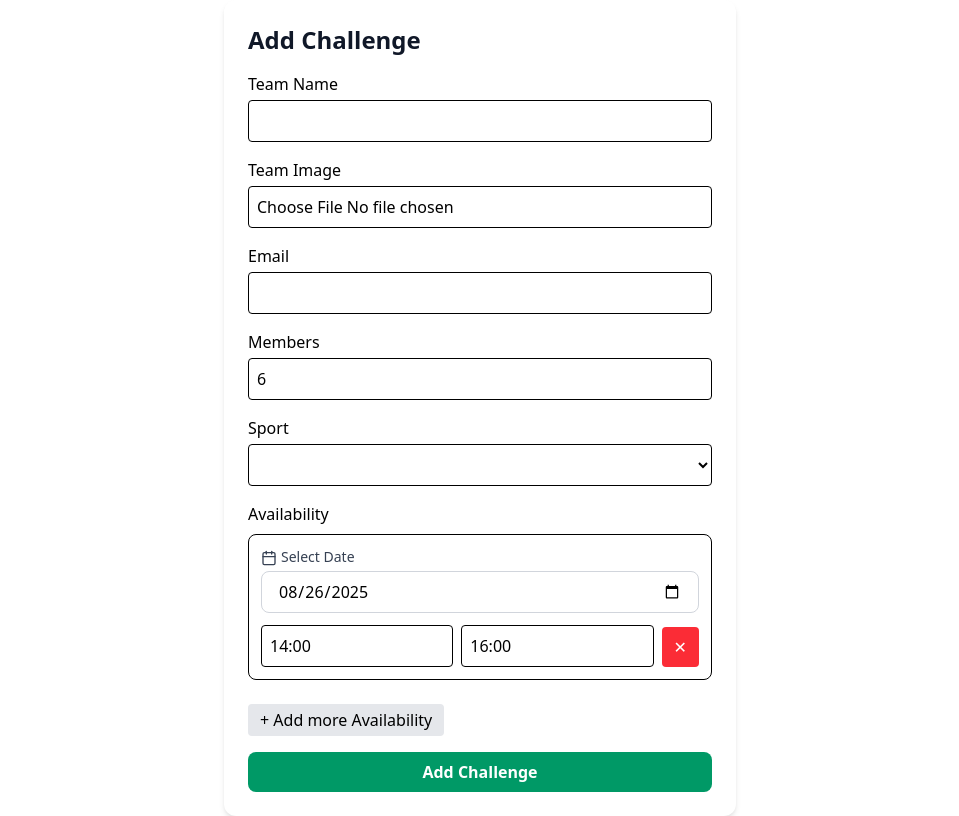
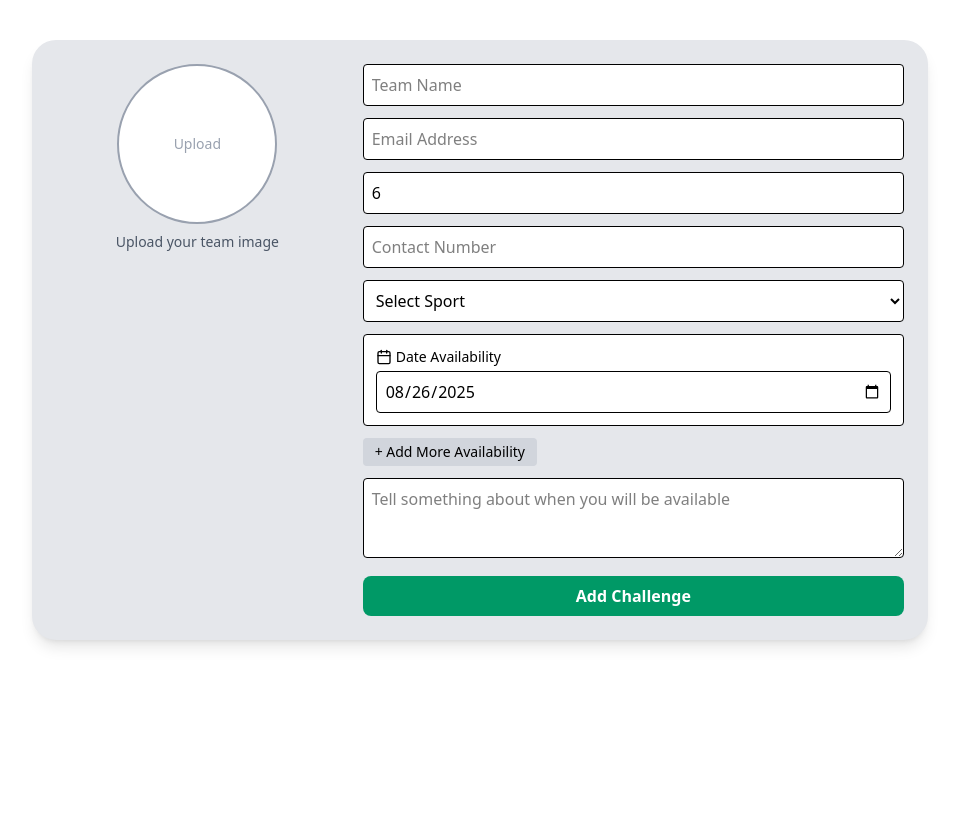
Before and after one commit to Govinda-Upadhya/futsalfrontend, a React (Vite) app: page /addChallenge in a window 1280 px wide. Shown: the whole page, without its empty margins (160-1119 px from the left). Built offline with nearby package versions, Linux system fonts and the light colour scheme.

Commit message:
search field for challenges

```diff
--- a/src/components/challenge/challengeCard.tsx
+++ b/src/components/challenge/challengeCard.tsx
@@ -7,6 +7,7 @@ interface ChallengeCardProps {
   playersCount: number;
   sport: string;
   email: string; // NEW
+  description: string;
   onAccept: () => void;
 }
 
@@ -18,6 +19,7 @@ const ChallengeCard: React.FC<ChallengeCardProps> = ({
   sport,
   email,
   onAccept,
+  description,
 }) => {
   const getSportColor = (sport: string) => {
     const colors = {
--- a/src/pages/home/home.tsx
+++ b/src/pages/home/home.tsx
@@ -14,20 +14,27 @@ const HomePage: React.FC = () => {
   const [searchName, setSearchName] = useState("");
   const [searchType, setSearchType] = useState("");
   const [grounds, setGrounds] = useState<Ground[]>([]);
-  const [activeTab, setActiveTab] = useState<"grounds" | "rivals">("grounds"); // NEW
+  const [activeTab, setActiveTab] = useState<"grounds" | "rivals">("grounds");
   const [challenges, setChallenges] = useState<
     {
+      _id?: string;
       teamName: string;
       teamImage: string;
-      availability: [{ date: string; start: string; end: string }];
-      memebers: number;
+      availability: [{ date: string; start: string; end: string }] | string;
+      members: string;
       sport: string;
       email: string;
+      description: string;
     }[]
   >([]);
+
+  const [challengeSearch, setChallengeSearch] = useState("");
+  const [challengeDateSearch, setChallengeDateSearch] = useState("");
+
   function handleAccept(id: string) {
     navigate(`/acceptChallenge/${id}`);
   }
+
   useEffect(() => {
     async function fetchGrounds() {
       try {
@@ -43,9 +50,8 @@ const HomePage: React.FC = () => {
       try {
         const res = await axios.get(`${base_url}/users/getChallenge`);
         setChallenges(res.data.challenges);
-        console.log(res.data.challenges);
       } catch (error) {
-        console.error("Error fetching grounds:", error);
+        console.error("Error fetching challenges:", error);
       }
     }
     fetchGrounds();
@@ -74,14 +80,51 @@ const HomePage: React.FC = () => {
     });
   }, [grounds, searchName, searchType]);
 
-  // --- New handler for rivals ---
   const handleAddChallenge = () => {
     navigate("/addChallenge");
   };
 
+  // --- Filter challenges ---
+  const filteredChallenges = useMemo(() => {
+    return challenges.filter((challenge) => {
+      const query = challengeSearch.toLowerCase();
+      const dateQuery = challengeDateSearch;
+
+      // Parse availability
+      let availabilityData: any[] = [];
+      if (typeof challenge.availability === "string") {
+        try {
+          availabilityData = JSON.parse(challenge.availability);
+        } catch {
+          availabilityData = [];
+        }
+      } else {
+        availabilityData = challenge.availability;
+      }
+
+      // Check matches for text query
+      const matchesName = challenge.teamName?.toLowerCase().includes(query);
+      const matchesEmail = challenge.email?.toLowerCase().includes(query);
+      const matchesDescription = challenge.description
+        ?.toLowerCase()
+        .includes(query);
+      const matchesSport = challenge.sport?.toLowerCase().includes(query);
+
+      const textMatches =
+        matchesName || matchesEmail || matchesDescription || matchesSport;
+
+      // Check if the challenge's availability includes the selected date
+      const dateMatches =
+        !dateQuery ||
+        availabilityData.some((slot: any) => slot.date === dateQuery);
+
+      return textMatches && dateMatches;
+    });
+  }, [challenges, challengeSearch, challengeDateSearch]);
+
   return (
     <div className="min-h-screen bg-gray-50">
-      {/* Hero Section (unchanged) */}
+      {/* Hero Section */}
       <div className="relative bg-gradient-to-br from-emerald-900 via-emerald-800 to-emerald-700 overflow-hidden">
         <div className="absolute inset-0 bg-black/20"></div>
         <div className="relative max-w-7xl mx-auto px-4 sm:px-6 lg:px-8 py-20">
@@ -175,31 +218,45 @@ const HomePage: React.FC = () => {
               </button>
             </div>
 
-            {challenges.length === 0 ? (
+            {/* Search Bar for Challenges */}
+            <div className="mb-6 flex gap-4">
+              <input
+                type="text"
+                placeholder="Search by team name, email, or sport..."
+                value={challengeSearch}
+                onChange={(e) => setChallengeSearch(e.target.value)}
+                className="w-full border rounded-lg p-3 focus:outline-none focus:ring-2 focus:ring-emerald-600"
+              />
+              <input
+                type="date"
+                value={challengeDateSearch}
+                onChange={(e) => setChallengeDateSearch(e.target.value)}
+                className="w-full border rounded-lg p-3 focus:outline-none focus:ring-2 focus:ring-emerald-600"
+              />
+            </div>
+
+            {filteredChallenges.length === 0 ? (
               <p className="text-gray-500">
-                No challenges yet. Add one to get started!
+                No challenges found. Try a different search.
               </p>
             ) : (
-              <>
               <div className="grid grid-cols-1 sm:grid-cols-2 lg:grid-cols-3 gap-6">
-                  {challenges.map((challenge, index) => {
-                    // Parse availability string if it's a string
-                    let availabilityData = [];
+                {filteredChallenges.map((challenge, index) => {
+                  let availabilityData: any[] = [];
                   if (typeof challenge.availability === "string") {
                     try {
                       availabilityData = JSON.parse(challenge.availability);
-                      } catch (err) {
-                        console.error("Invalid availability format", err);
+                    } catch {
+                      availabilityData = [];
                     }
                   } else {
                     availabilityData = challenge.availability;
                   }
 
-                    // Format availability display
                   const availabilityText = availabilityData
                     .map(
                       (slot: any) =>
-                          `${slot.date} | ${slot.start} - ${slot.end}`
+                        `${slot.date} (${slot.start} - ${slot.end})`
                     )
                     .join(", ");
 
@@ -209,15 +266,15 @@ const HomePage: React.FC = () => {
                       teamName={challenge.teamName}
                       teamImage={challenge.teamImage}
                       availability={availabilityText}
-                        playersCount={challenge.memebers || challenge.memebers}
+                      playersCount={challenge.members}
                       sport={challenge.sport}
                       email={challenge.email}
-                        onAccept={() => handleAccept(challenge._id)}
+                      description={challenge.description}
+                      onAccept={() => handleAccept(challenge._id!)}
                     />
                   );
                 })}
               </div>
-              </>
             )}
           </div>
         )}
--- a/src/pages/user/addChallengeForm.tsx
+++ b/src/pages/user/addChallengeForm.tsx
@@ -7,39 +7,37 @@ import { useNavigate } from "react-router-dom";
 
 interface ChallengeFormData {
   teamName: string;
-  teamImage: FileList | null; // File upload
+  teamImage: FileList | null;
   email: string;
-  members: number;
+  members: string;
+  contact: string;
   sport: string;
-  availability: { date: string; start: string; end: string }[];
+  availability: { date: string }[];
+  description: string;
 }
 
-interface AddChallengeFormProps {
-  onSubmit: (formData: FormData) => void; // send FormData
-}
+const AddChallengeForm: React.FC = () => {
+  const navigate = useNavigate();
+  const [preview, setPreview] = useState<string | null>(null);
 
-const AddChallengeForm: React.FC<AddChallengeFormProps> = ({ onSubmit }) => {
-  const navigate = useNavigate();
   const {
     register,
     control,
     handleSubmit,
-    reset,
     formState: { errors, isSubmitting },
   } = useForm<ChallengeFormData>({
     defaultValues: {
       teamName: "",
       teamImage: null,
       email: "",
-      members: 6,
-      sport: "",
+      members: "6",
+      contact: "",
       availability: [
         {
           date: new Date().toISOString().split("T")[0],
-          start: "14:00",
-          end: "16:00",
         },
       ],
+      description: "",
     },
   });
 
@@ -49,14 +47,9 @@ const AddChallengeForm: React.FC<AddChallengeFormProps> = ({ onSubmit }) => {
   });
 
   const submitHandler = async (data: ChallengeFormData) => {
-    const photo = data.teamImage[0];
-    const newData = {
-      availability: JSON.stringify(data.availability),
-      teamName: data.teamName,
-      email: data.email,
-      memebers: data.members,
-      sport: data.sport,
-    };
+    const photo = data.teamImage?.[0];
+    console.log(data);
+    if (!photo) return;
 
     const res = await axios.post(
       `${base_url}/admin/createground/uploadpic`,
@@ -65,15 +58,15 @@ const AddChallengeForm: React.FC<AddChallengeFormProps> = ({ onSubmit }) => {
     );
 
     await axios.put(res.data.url, photo, {
-      headers: {
-        "Content-Type": photo.type,
-      },
+      headers: { "Content-Type": photo.type },
     });
+
     const addChallenge = await axios.post(`${base_url}/users/createChallenge`, {
-      newData,
+      ...data,
       imageUrl: res.data.imageUrl,
     });
-    if (addChallenge.status == 200) {
+
+    if (addChallenge.status === 200) {
       alert("challenge made");
       navigate("/");
     }
@@ -82,94 +75,103 @@ const AddChallengeForm: React.FC<AddChallengeFormProps> = ({ onSubmit }) => {
   return (
     <form
       onSubmit={handleSubmit(submitHandler)}
-      className="bg-white p-6 rounded-xl shadow-md max-w-lg mx-auto space-y-4"
-      encType="multipart/form-data"
+      className="bg-gray-200 p-6 rounded-3xl shadow-lg max-w-4xl mx-auto flex flex-col sm:flex-row gap-6 mt-10"
     >
-      <h2 className="text-2xl font-bold text-gray-900 mb-4">Add Challenge</h2>
-
-      {/* Team Name */}
-      <div>
-        <label className="block font-medium mb-1">Team Name</label>
-        <input
-          type="text"
-          {...register("teamName", { required: "Team name is required" })}
-          className="w-full border rounded p-2"
+      {/* Left side - Image Upload */}
+      <div className="flex flex-col items-center w-full sm:w-1/3 relative ">
+        <div className="w-40 h-40 rounded-full border-2 border-gray-400 flex items-center justify-center overflow-hidden bg-white relative">
+          {preview ? (
+            <img
+              src={preview}
+              alt="Team Preview"
+              className="w-full h-full object-cover"
             />
-        {errors.teamName && (
-          <p className="text-red-500 text-sm">{errors.teamName.message}</p>
+          ) : (
+            <span className="text-gray-400 text-sm">Upload</span>
           )}
-      </div>
-
-      {/* Team Image */}
-      <div>
-        <label className="block font-medium mb-1">Team Image</label>
           <input
             type="file"
             accept="image/*"
             {...register("teamImage", { required: "Team image is required" })}
-          className="w-full border rounded p-2"
+            className="absolute top-0 left-0 w-40 h-40 opacity-0 cursor-pointer bg-white"
+            onChange={(e) => {
+              if (e.target.files && e.target.files[0]) {
+                setPreview(URL.createObjectURL(e.target.files[0]));
+              }
+            }}
           />
+        </div>
+        <p className="mt-2 text-gray-600 text-sm ">Upload your team image</p>
         {errors.teamImage && (
-          <p className="text-red-500 text-sm">{errors.teamImage.message}</p>
+          <p className="text-red-500 text-xs">{errors.teamImage.message}</p>
         )}
       </div>
 
-      {/* Email */}
-      <div>
-        <label className="block font-medium mb-1">Email</label>
+      {/* Right side - Inputs */}
+      <div className="flex-1 space-y-3">
+        <input
+          type="text"
+          placeholder="Team Name"
+          {...register("teamName", { required: "Team name is required" })}
+          className="w-full border rounded p-2 bg-white"
+        />
+        {errors.teamName && (
+          <p className="text-red-500 text-xs">{errors.teamName.message}</p>
+        )}
+
         <input
           type="email"
+          placeholder="Email Address"
           {...register("email", { required: "Email is required" })}
-          className="w-full border rounded p-2"
+          className="w-full border rounded p-2 bg-white"
         />
         {errors.email && (
-          <p className="text-red-500 text-sm">{errors.email.message}</p>
+          <p className="text-red-500 text-xs">{errors.email.message}</p>
         )}
-      </div>
 
-      {/* Members */}
-      <div>
-        <label className="block font-medium mb-1">Members</label>
         <input
-          type="number"
-          {...register("members", {
-            required: "Members count is required",
-            min: 1,
-          })}
-          className="w-full border rounded p-2"
+          type="text"
+          placeholder="Number of Players"
+          {...register("members", { required: "Members required", min: 1 })}
+          className="w-full border rounded p-2 bg-white"
         />
         {errors.members && (
-          <p className="text-red-500 text-sm">{errors.members.message}</p>
+          <p className="text-red-500 text-xs">{errors.members.message}</p>
         )}
-      </div>
 
-      {/* Sport */}
-      <div>
-        <label className="block font-medium mb-1">Sport</label>
+        <input
+          type="text"
+          placeholder="Contact Number"
+          {...register("contact", { required: "Contact is required" })}
+          className="w-full border rounded p-2 bg-white"
+        />
+        {errors.contact && (
+          <p className="text-red-500 text-xs">{errors.contact.message}</p>
+        )}
+        {/* sports */}
         <select
           {...register("sport", { required: "Sport is required" })}
-          className="w-full border rounded p-2"
+          className="w-full border rounded p-2 bg-white"
         >
+          <option value="">Select Sport</option>
           <option value="Football">Football</option>
+          <option value="Cricket">Cricket</option>
           <option value="Basketball">Basketball</option>
-          <option value="Cricket">Cricket</option>
-          <option value="Tennis">Tennis</option>
           <option value="Badminton">Badminton</option>
+          <option value="Volleyball">Volleyball</option>
         </select>
         {errors.sport && (
-          <p className="text-red-500 text-sm">{errors.sport.message}</p>
+          <p className="text-red-500 text-xs">{errors.sport.message}</p>
         )}
-      </div>
-
         {/* Availability */}
-      <div>
-        <label className="block font-medium mb-2">Availability</label>
         {fields.map((field, index) => (
-          <div key={field.id} className="mb-4 border p-3 rounded-lg space-y-3">
-            <div>
-              <label className="block text-sm font-medium text-gray-700 mb-1">
-                <Calendar className="h-4 w-4 inline mr-1" />
-                Select Date
+          <div
+            key={field.id}
+            className="border p-3 rounded space-y-2 bg-white flex items-center justify-between"
+          >
+            <div className="flex-1">
+              <label className="text-sm font-medium flex items-center mb-1">
+                <Calendar className="h-4 w-4 mr-1" /> Date Availability
               </label>
               <input
                 type="date"
@@ -177,66 +179,53 @@ const AddChallengeForm: React.FC<AddChallengeFormProps> = ({ onSubmit }) => {
                   required: "Date is required",
                 })}
                 min={new Date().toISOString().split("T")[0]}
-                className="w-full px-4 py-2 border border-gray-300 rounded-lg focus:ring-2 focus:ring-emerald-500 focus:border-transparent"
+                className="w-full border rounded p-2 "
               />
             </div>
-            <div className="flex flex-col sm:flex-row gap-2 items-end w-full">
-              <input
-                type="text"
-                placeholder="Start HH:mm"
-                {...register(`availability.${index}.start`, {
-                  required: "Start time required",
-                  pattern: {
-                    value: /^([01]\d|2[0-3]):([0-5]\d)$/,
-                    message: "Invalid time (HH:mm)",
-                  },
-                })}
-                className="border rounded p-2 flex-1 w-[50%]"
-              />
-              <input
-                type="text"
-                placeholder="End HH:mm"
-                {...register(`availability.${index}.end`, {
-                  required: "End time required",
-                  pattern: {
-                    value: /^([01]\d|2[0-3]):([0-5]\d)$/,
-                    message: "Invalid time (HH:mm)",
-                  },
-                })}
-                className="border rounded p-2 flex-1 w-[50%]"
-              />
+
+            {/* Remove button only if more than 1 field */}
+            {fields.length > 1 && (
               <button
                 type="button"
                 onClick={() => remove(index)}
-                className="bg-red-500 text-white px-3 py-2 rounded mt-2 sm:mt-0"
+                className="ml-3 bg-red-500 text-white px-3 py-2 rounded hover:bg-red-600 transition"
               >
                 ✕
               </button>
-            </div>
+            )}
           </div>
         ))}
+
         <button
           type="button"
           onClick={() =>
             append({
               date: new Date().toISOString().split("T")[0],
-              start: "",
-              end: "",
             })
           }
-          className="mt-2 bg-gray-200 px-3 py-1 rounded"
+          className="bg-gray-300 px-3 py-1 rounded text-sm"
         >
-          + Add more Availability
+          + Add More Availability
         </button>
-      </div>
+
+        {/* Description */}
+        <textarea
+          placeholder="Tell something about when you will be available"
+          {...register("description", { required: "Description required" })}
+          className="w-full border rounded p-2 h-20 bg-white"
+        />
+        {errors.description && (
+          <p className="text-red-500 text-xs">{errors.description.message}</p>
+        )}
 
         <button
-        disabled={isSubmitting ? true : false}
+          disabled={isSubmitting}
           type="submit"
-        className="w-full bg-emerald-600 text-white py-2 rounded-lg font-semibold hover:bg-emerald-700 transition disabled:bg-gray-300 disabled:cursor-none"
+          className="w-full bg-emerald-600 text-white py-2 rounded-lg font-semibold hover:bg-emerald-700 transition disabled:bg-gray-400"
         >
           Add Challenge
         </button>
+      </div>
     </form>
   );
 };
```
Lines whose indentation alone changed are shown as unchanged.
